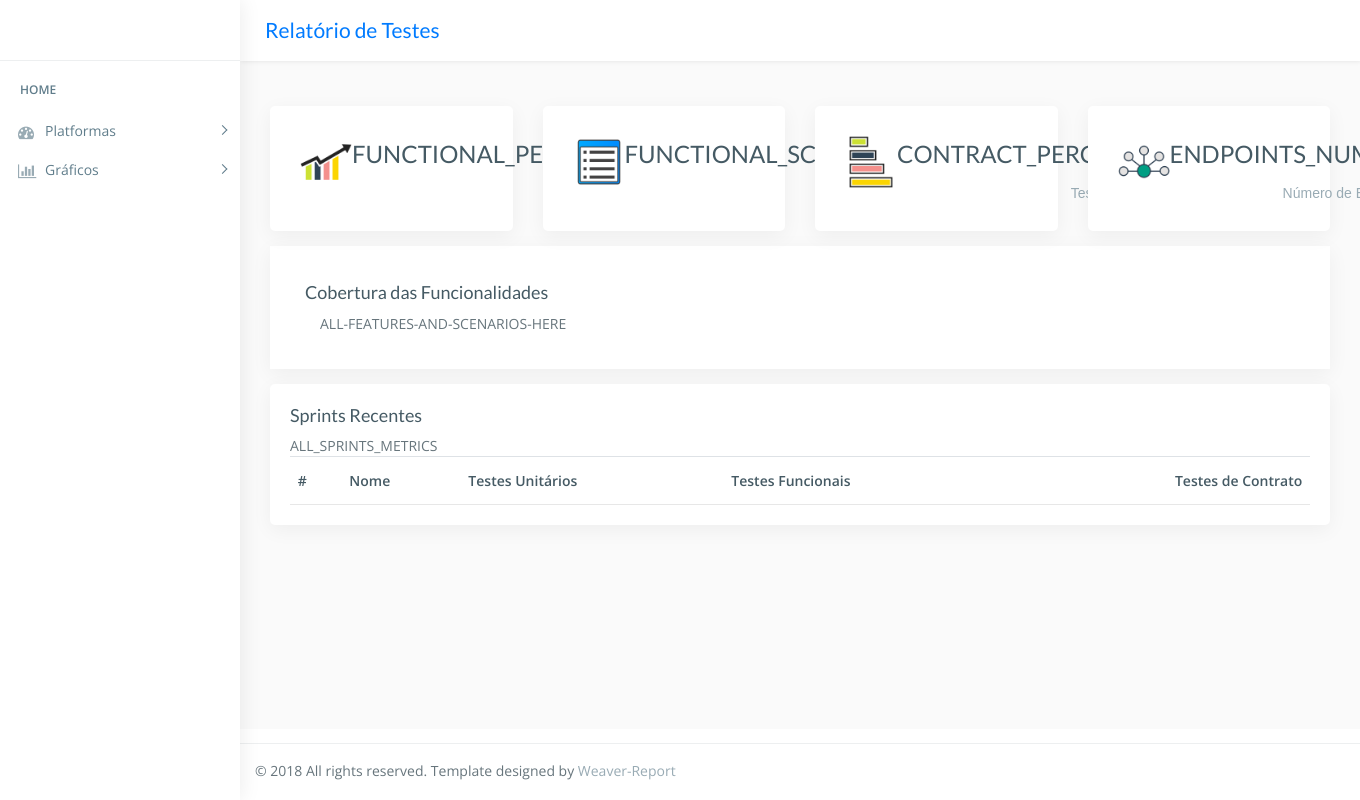
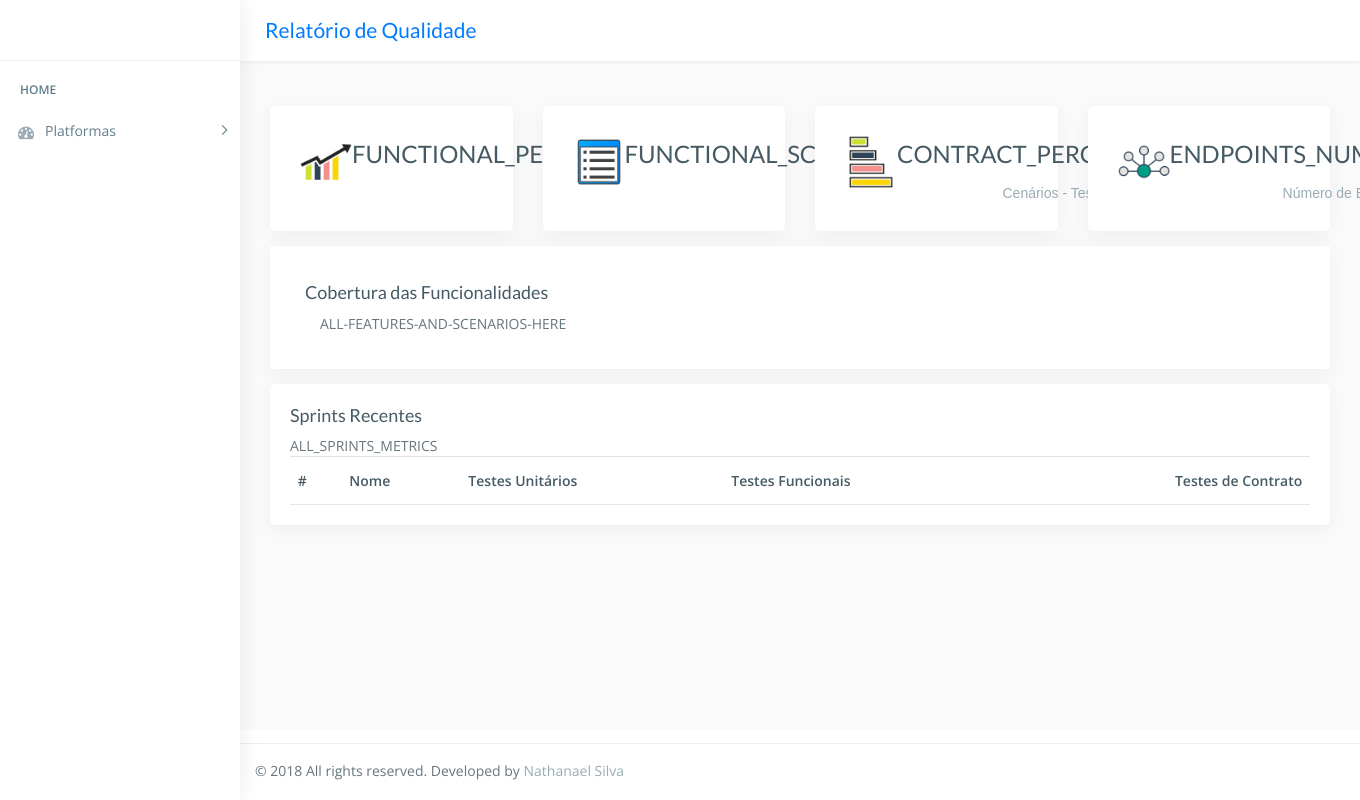
Before and after one commit to araujosnathan/weaver-report, a Python web app: template template/index.html in a window 1360 px wide; the page is wider, and only the part inside the window is pictured. Run offline with Jinja, Linux system fonts and the light colour scheme; the template is opened without the code that fills it, so the values that code supplies are empty; some libraries are stand-ins or nearby versions.

Commit message:
Change script to hide bug graphics
Signed-off-by: Nathanael <nathanael@CS-571.local>

```diff
--- a/template/index.html
+++ b/template/index.html
@@ -59,11 +59,11 @@
                                     REPORT_PLATFORM_NAME
                             </ul>
                         </li>
-                        <li> <a class="has-arrow  " href="#" aria-expanded="false"><i class="fa fa-bar-chart"></i><span class="hide-menu">Gráficos</span></a>
+                        <!-- <li> <a class="has-arrow  " href="#" aria-expanded="false"><i class="fa fa-bar-chart"></i><span class="hide-menu">Gráficos</span></a>
                             <ul aria-expanded="false" class="collapse">
                                     BUGS_PLATFORM_NAME
                             </ul>
-                        </li>
+                        </li> -->
                     </ul>
                 </nav>
                 <!-- End Sidebar navigation -->
@@ -76,7 +76,7 @@
             <!-- Bread crumb -->
             <div class="row page-titles">
                 <div class="col-md-8 align-self-center">
-                    <h3 class="text-primary">Relatório de Testes</h3> </div>
+                    <h3 class="text-primary">Relatório de Qualidade</h3> </div>
                      <!-- Errorr Buttons -->
                      <div class="text-left">
                             <!-- BUTTON_DANGER_UNIT_TEST -->
@@ -121,7 +121,7 @@
                                 </div>
                                 <div class="media-body media-text-right">
                                     <h2>FUNCTIONAL_SCENARIOS_NUMBER</h2>
-                                    <p class="m-b-0">Cenários de testes</p>
+                                    <p class="m-b-0">Total de Cenários de testes</p>
                                 </div>
                             </div>
                         </div>
@@ -136,7 +136,7 @@
                                         </div>
                                         <div class="media-body media-text-right">
                                             <h2>CONTRACT_PERCENTAGE</h2>
-                                            <p class="m-b-0">Testes de Contrato</p>
+                                            <p class="m-b-0">Cenários - Testes de Contrato</p>
                                         </div>
                                     </div>
                         </div>
@@ -228,7 +228,7 @@
             </div>
             <!-- End Container fluid  -->
             <!-- footer -->
-            <footer class="footer"> © 2018 All rights reserved. Template designed by <a href="https://colorlib.com">Weaver-Report</a></footer>
+            <footer class="footer"> © 2018 All rights reserved. Developed by <a href="https://github.com/nathsilv/weaver-report">Nathanael Silva</a></footer>
             <!-- End footer -->
         </div>
         <!-- End Page wrapper  -->
```
Also changed, not shown: 1 other file.
